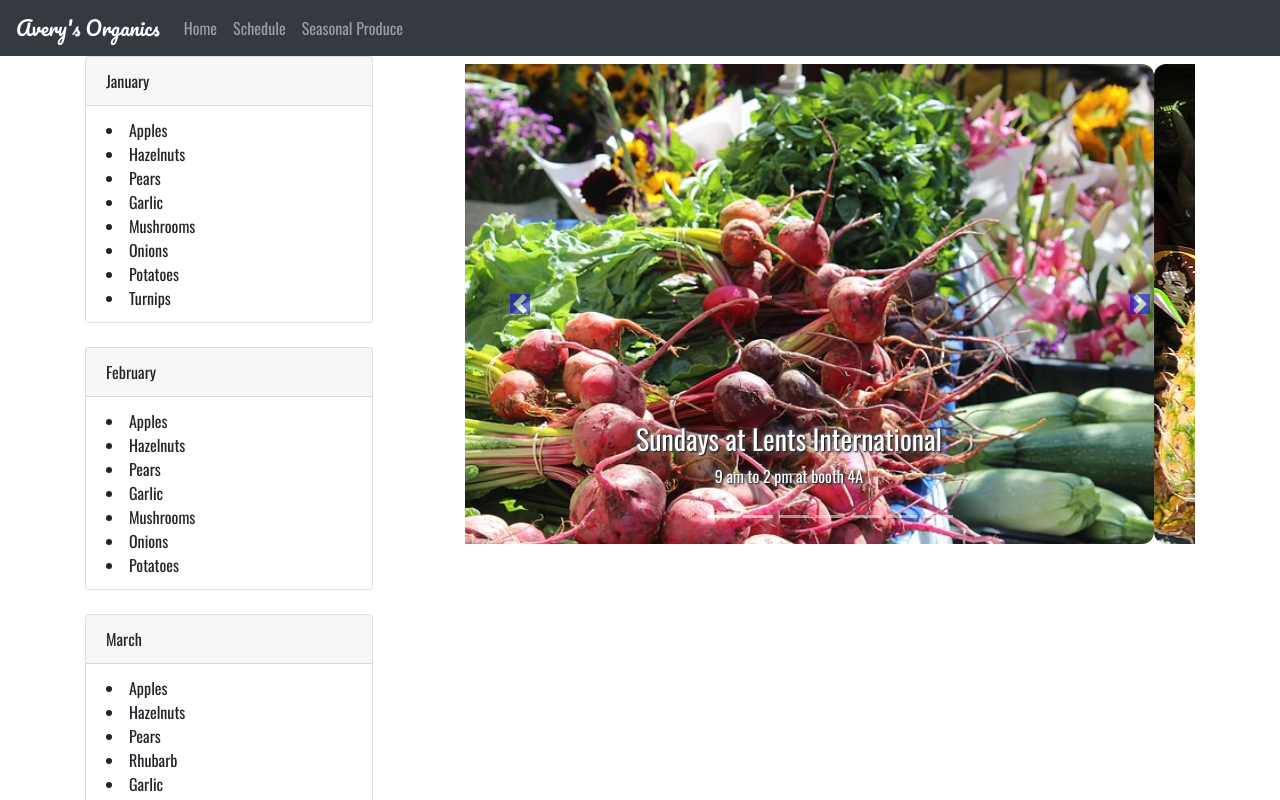
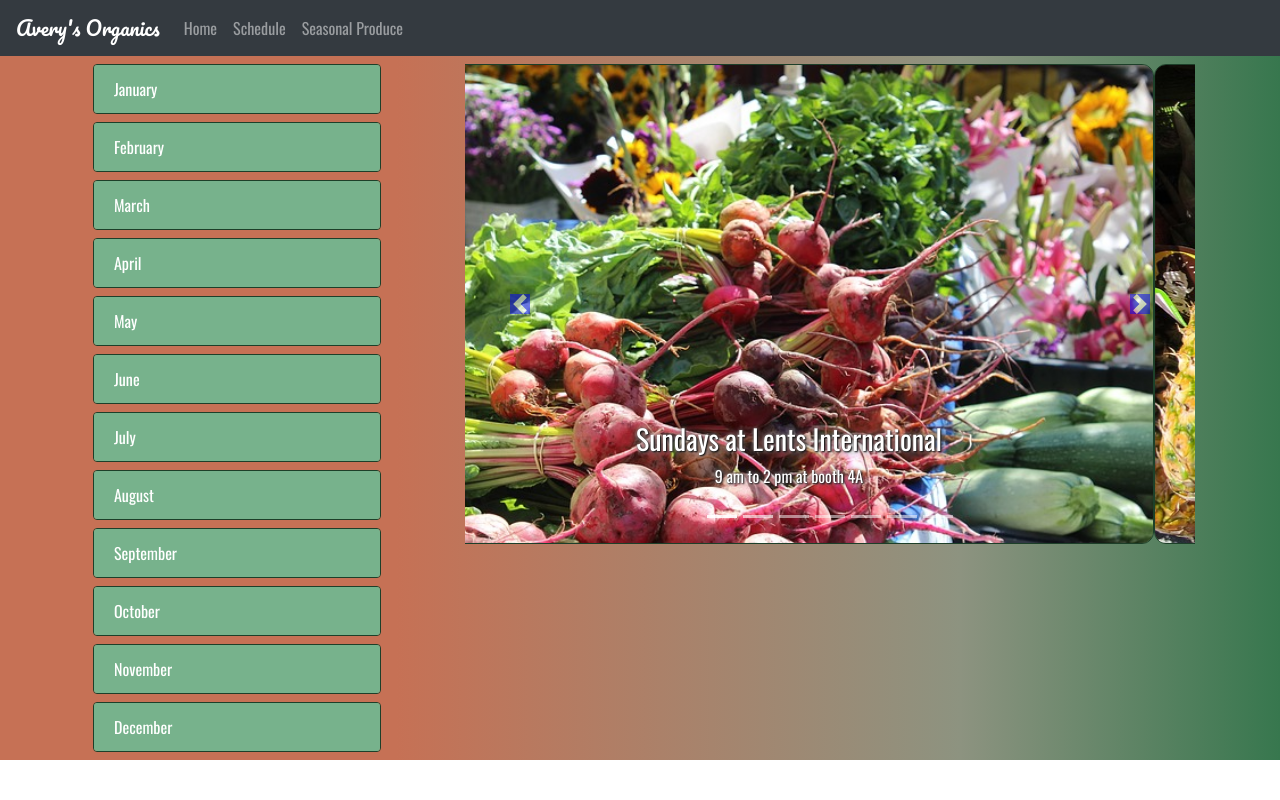
Before and after one commit to evawiedmann/averys-organics, a React (Create React App) app: page / in a window 1280 px wide. Shown: the top 800 px of the page. Built offline with nearby package versions, Linux system fonts and the light colour scheme.

Commit message:
add accordion function to cards and more styling

```diff
--- a/src/App.css
+++ b/src/App.css
@@ -1,6 +1,7 @@
-
 #bodyDiv {
   font-family: 'Oswald', sans-serif;
+  background: rgb(55,119,78);
+  background: linear-gradient(270deg, rgba(55,119,78,1) 0%, rgba(141,147,128,1) 25%, rgba(198,113,85,1) 69%);
 }
 
 .App {
--- a/src/Carousel.css
+++ b/src/Carousel.css
@@ -8,6 +8,7 @@
   height: 480px;
   width: auto;
   border-radius: 12px;
+  border: 1px solid #1D3F29;
 }
 
 .carousel-control-next-icon {
--- a/src/Header.css
+++ b/src/Header.css
@@ -1,5 +1,5 @@
 #header {
-
+  text-align: center;
 }
 .companyName {
   font-family: 'Pacifico', cursive;
--- /dev/null
+++ b/src/Month.css
@@ -0,0 +1,9 @@
+.cardHeader {
+  background-color: #77B28C;
+  color: white;
+  border-bottom: 1px solid #1D3F29;
+}
+.wholeCard {
+  border: 1px solid #1D3F29;
+  margin: 8px;
+}
--- a/src/components/Month.jsx
+++ b/src/components/Month.jsx
@@ -1,18 +1,24 @@
 import React from 'react';
 import PropTypes from 'prop-types';
 import Selection from './Selection'
-import { Card, ListGroup } from 'react-bootstrap';
+import { Card, ListGroup, Accordion } from 'react-bootstrap';
+import '../Month.css'
 
 function Month(props){
   return (
     <div>
-      <Card style={{ width: '18rem' }}>
-        <Card.Header>{props.month}</Card.Header>
+    <Accordion >
+      <Card className="wholeCard" style={{ width: '18rem' }}>
+        <Accordion.Toggle as={Card.Header} eventKey="0" className="cardHeader">
+        {props.month}
+        </Accordion.Toggle>
+        <Accordion.Collapse eventKey="0">
         <ListGroup variant="flush">
           <ListGroup.Item>{props.selection.map((sel, i) => <li key={i}>{sel}</li>)}</ListGroup.Item>
         </ListGroup>
+        </Accordion.Collapse>
       </Card>
-      <br/>
+      </Accordion>
     </div>
   );
 }
```
